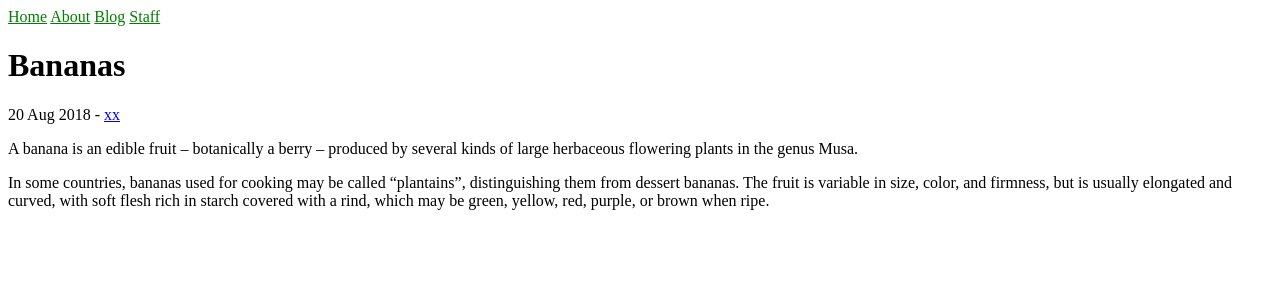
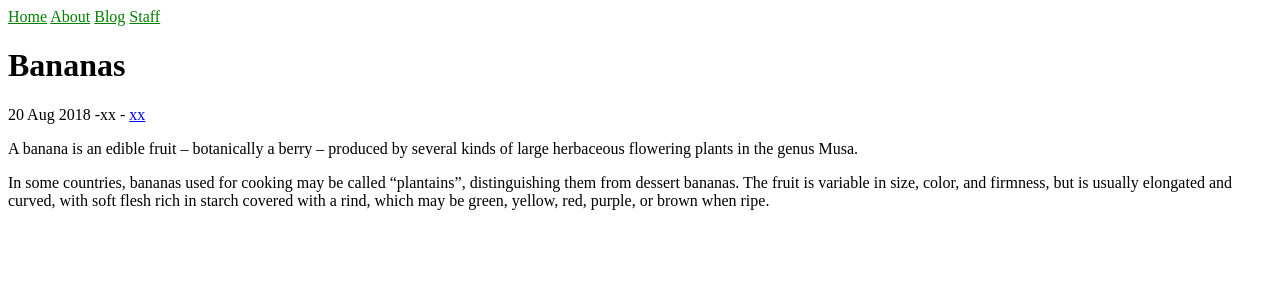
Before and after one commit to drizzlevanta/jekylltest, a Jekyll site: the page built from _posts/2018-08-20-bananas.md, in a window 1280 px wide. Shown: the top 300 px of the page. Built offline with Jekyll 4.4.1, drawn with Linux system fonts in a browser that asks for light colours.

```diff
--- a/_config.yml
+++ b/_config.yml
@@ -3,6 +3,10 @@ collections:
     output: true
 
 defaults:
+  - scope:
+      path: ""
+    values:
+      layout: "default"
   - scope:
       path: ""
       type: "authors"
@@ -15,9 +19,10 @@ defaults:
       layout: "post"
   - scope:
       path: ""
+      type: "drafts"
     values:
-      layout: "default"
-
+      layout: "post"
+      by: "xx"
 plugins:
   - jekyll-feed
   - jekyll-sitemap
--- a/_layouts/post.html
+++ b/_layouts/post.html
@@ -3,6 +3,7 @@ layout: default
 ---
 <h1>{{page.title}}</h1>
 <p>{{page.date|date_to_string}}
+    -{{page.by}}
     {% assign author=site.authors|where: 'short_name', page.by |first %}
     {% if author %}
     - <a href="{{ author.url |relative_url }}">{{page.by}}</a>
```
Also changed, not shown: _drafts/a-draft-post.md (added, +5 -0 lines), 12 other files.
